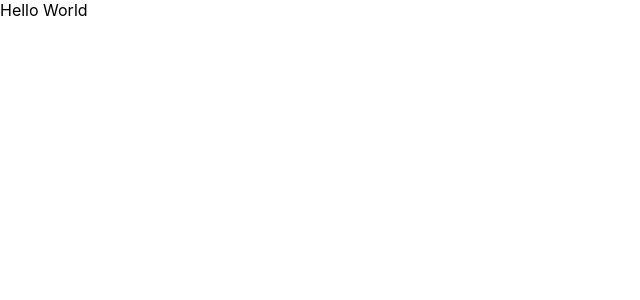
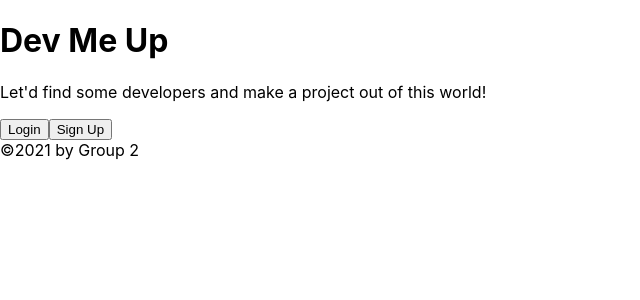
Before and after one commit to NathanaelWhite/Dev-it-to-You, a React (Create React App) app in the folder client/: page / in a window 1280 px wide. Shown: the top 300 px of the page, without its empty margins (0-640 px from the left). Built offline with nearby package versions, Linux system fonts and the light colour scheme.

Commit message:
landing, header, footer skeleton - no styling

```diff
--- a/client/package.json
+++ b/client/package.json
@@ -8,6 +8,7 @@
     "@testing-library/user-event": "^12.8.3",
     "react": "^17.0.2",
     "react-dom": "^17.0.2",
+    "react-router-dom": "^5.2.0",
     "react-scripts": "4.0.3",
     "web-vitals": "^1.1.2"
   },
--- a/client/src/App.js
+++ b/client/src/App.js
@@ -1,5 +1,25 @@
+import React from "react";
+import { BrowserRouter as Router, Route, Switch } from "react-router-dom";
+
+import Header from "./components/Header";
+import Footer from "./components/Footer";
+
+import Landing from "./pages/Landing";
+
 function App() {
-  return <div>Hello World</div>;
+  return (
+    <Router>
+      <div>
+        {window.location.pathname !== "/" && <Header />}
+        <div>
+          <Switch>
+            <Route exact path="/" component={Landing} />
+          </Switch>
+        </div>
+        <Footer />
+      </div>
+    </Router>
+  );
 }
 
 export default App;
--- /dev/null
+++ b/client/src/components/Footer/index.js
@@ -0,0 +1,11 @@
+import React from "react";
+
+const Footer = () => {
+  return (
+    <footer>
+      <div>&copy;2021 by Group 2</div>
+    </footer>
+  );
+};
+
+export default Footer;
--- /dev/null
+++ b/client/src/components/Header/index.js
@@ -0,0 +1,21 @@
+import React from "react";
+import { Link } from "react-router-dom";
+
+const Header = () => {
+  return (
+    <header>
+      <div>
+        <Link to="/">
+          <h1>Dev Me Up</h1>
+        </Link>
+
+        <nav>
+          <div>Profile</div>
+          <a href="/">Logout</a>
+        </nav>
+      </div>
+    </header>
+  );
+};
+
+export default Header;
--- /dev/null
+++ b/client/src/pages/Landing.js
@@ -0,0 +1,13 @@
+import React from "react";
+
+const Landing = () => {
+  return (
+    <main>
+      <h1>Dev Me Up</h1>
+      <p>Let'd find some developers and make a project out of this world!</p>
+      <button>Login</button>
+      <button>Sign Up</button>
+    </main>
+  );
+};
+export default Landing;
```
Also changed, not shown: 1 other file (tests, documents, lock files or other folders).
